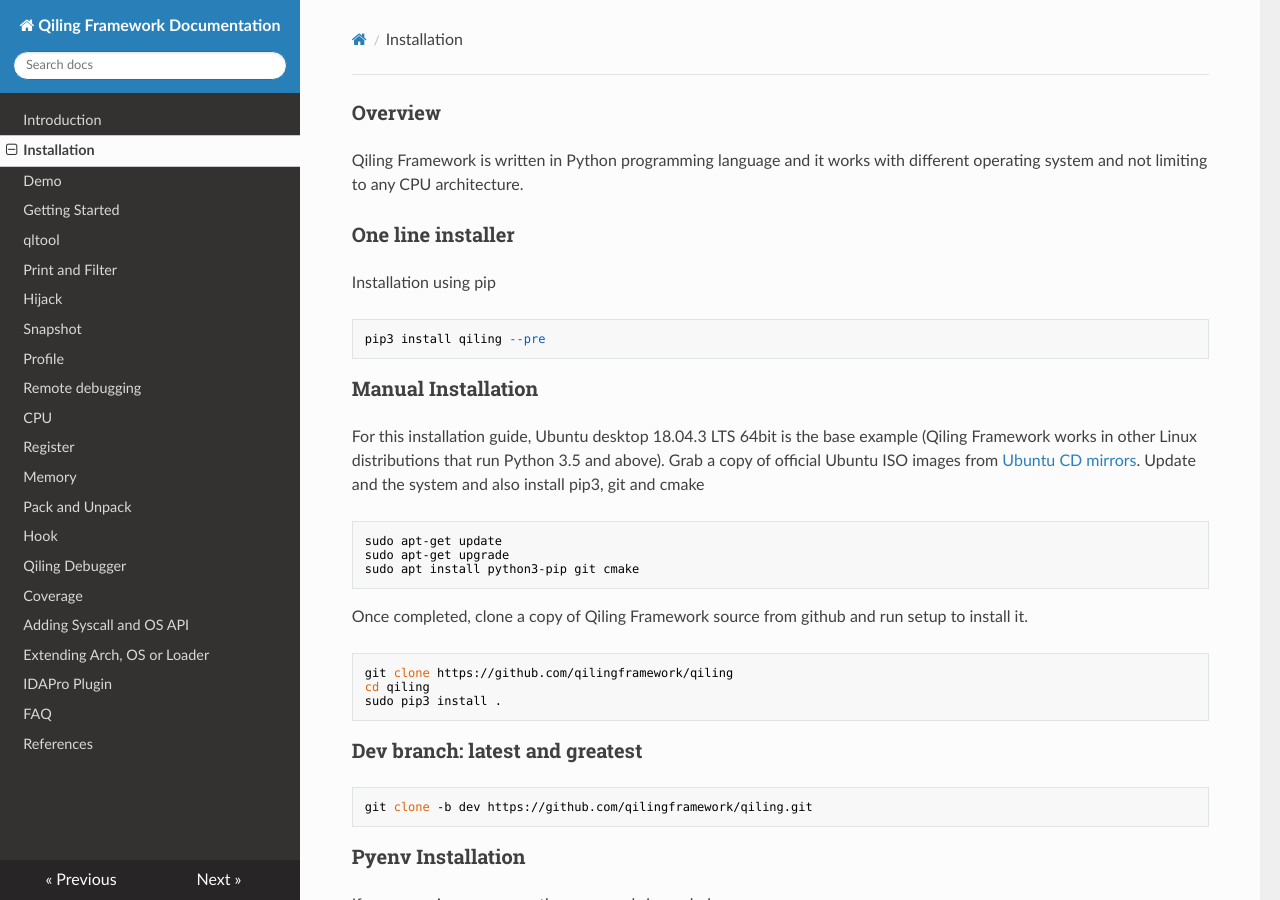
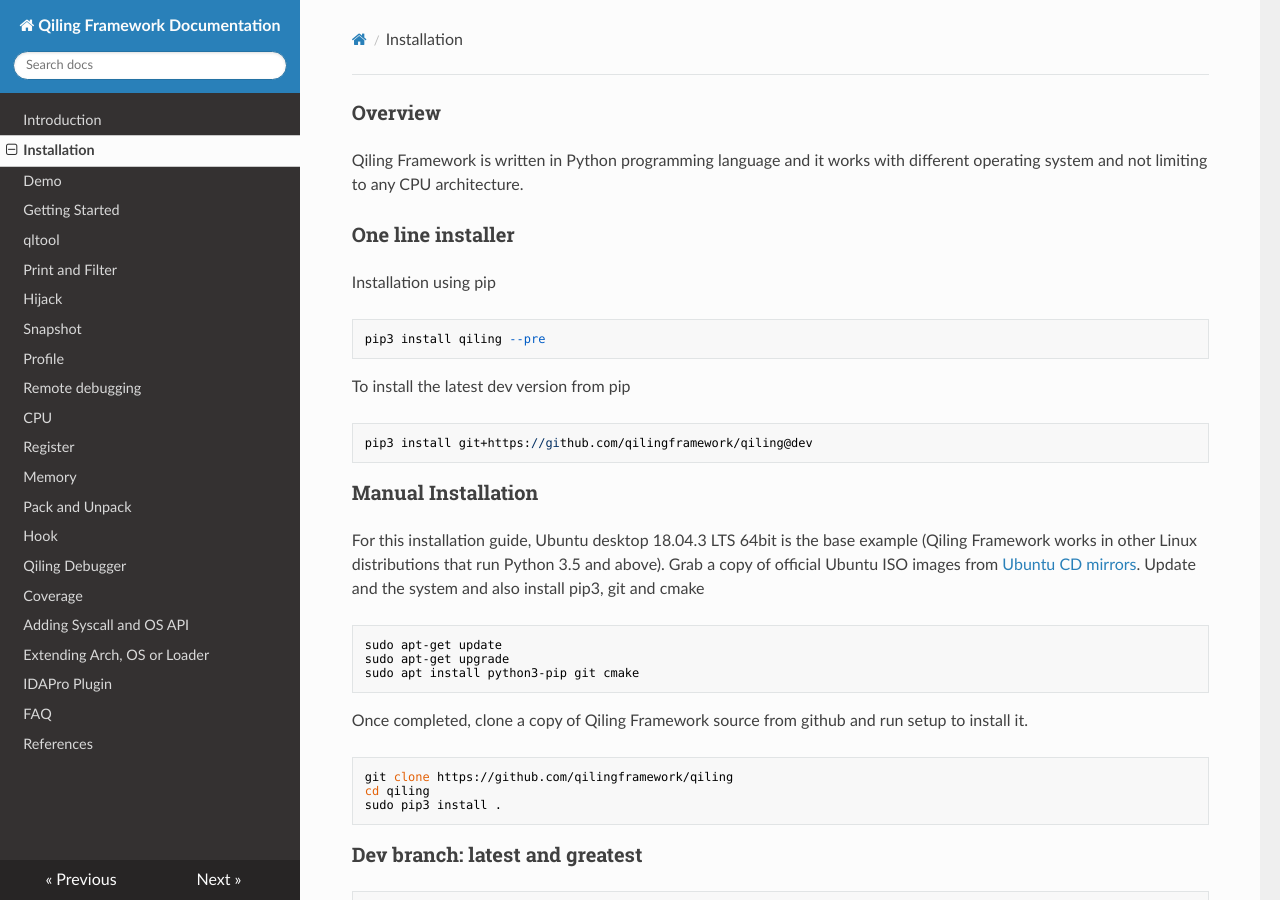
Before and after one commit to qilingframework/rtfd.io, an MkDocs documentation site: the page built from docs/install.md, in a window 1280 px wide and 900 px high. Built offline with MkDocs 1.6.1, drawn with Linux system fonts in a browser that asks for light colours; nearby versions of some CDN libraries.

Commit message:
Install by URL

````diff
--- a/docs/install.md
+++ b/docs/install.md
@@ -11,6 +11,10 @@ Qiling Framework is written in Python programming language and it works with dif
 Installation using pip
 ```
 pip3 install qiling --pre
+```
+To install the latest dev version from pip
+```
+pip3 install git+https://github.com/qilingframework/qiling@dev
 ```
 
 ### Manual Installation
````
